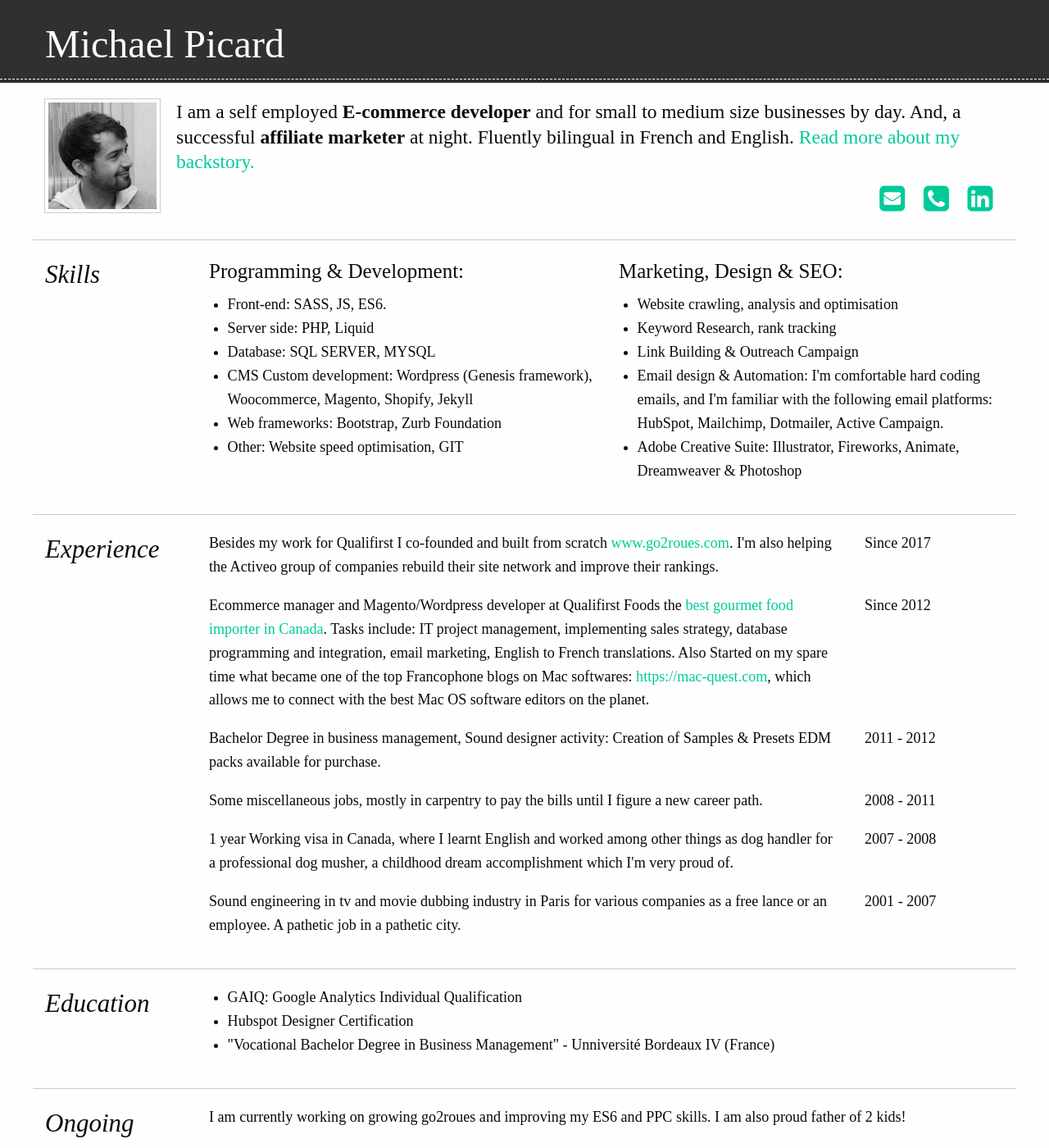
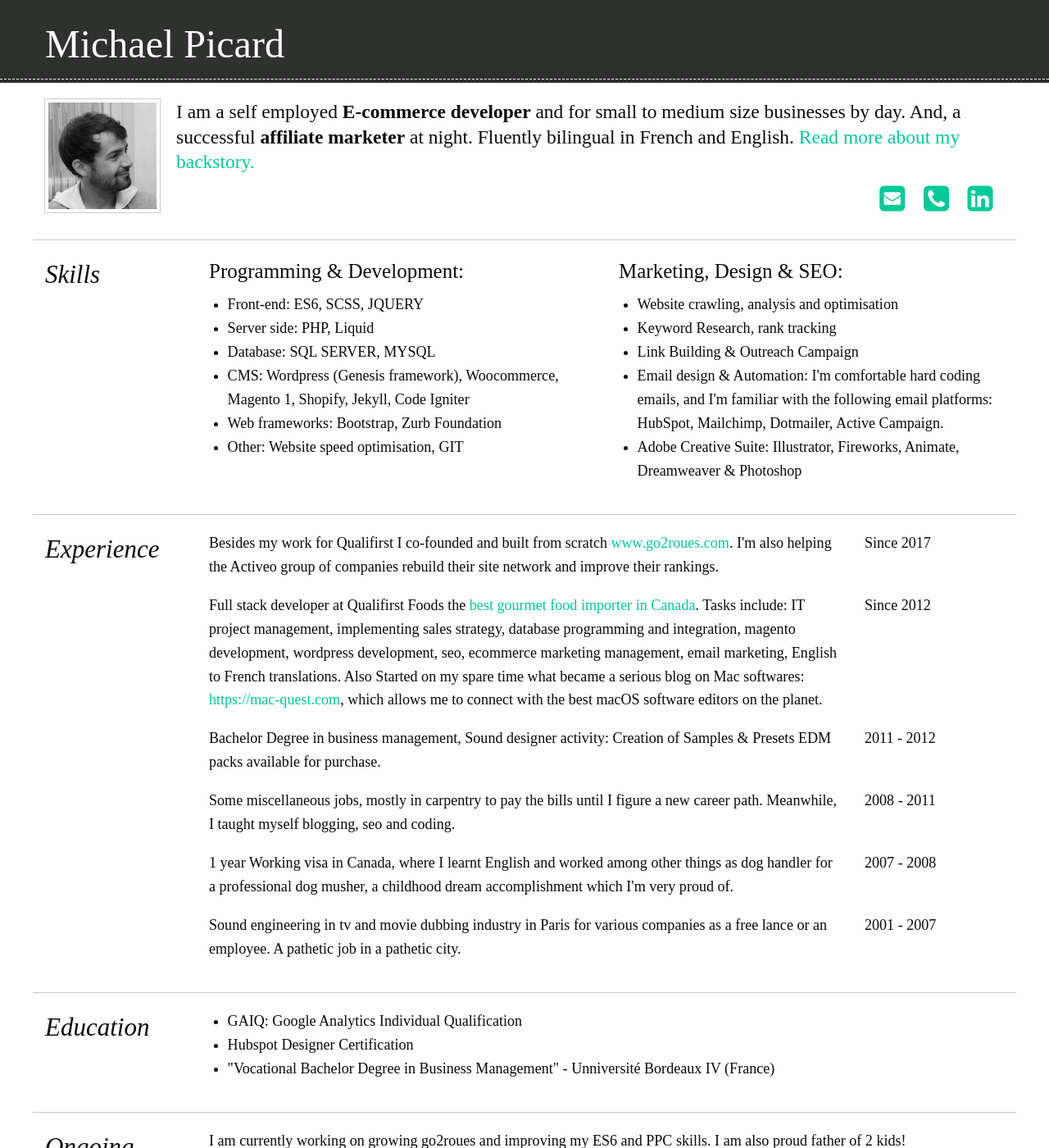
Before and after one commit to michael-picard/resume, a Jekyll site: the page built from index.html, in a window 1280 px wide and 1400 px high. Shown: the whole window at 82% size. Built offline with Jekyll 4.4.1, drawn with Linux system fonts in a browser that asks for light colours.

Commit message:
2018 update

```diff
--- a/index.html
+++ b/index.html
@@ -27,10 +27,10 @@
 			<div class="medium-5 columns">
 				<h4><!--i class="fa fa-code"></i--> Programming & Development:</h4>
 				<ul>
-					<li>Front-end: SASS, JS, ES6.</li>
+					<li>Front-end: ES6, SCSS, JQUERY</li>
 					<li>Server side: PHP, Liquid</li>
 					<li>Database: SQL SERVER, MYSQL</li>
-					<li>CMS Custom development: Wordpress (Genesis framework), Woocommerce, Magento, Shopify, Jekyll
+					<li>CMS: Wordpress (Genesis framework), Woocommerce, Magento 1, Shopify, Jekyll, Code Igniter
 					</li>
 					<li>Web frameworks: Bootstrap, Zurb Foundation</li>
 					<li>Other: Website speed optimisation, GIT</li>
@@ -72,13 +72,13 @@
 				<div class="clearfix"></div>
 				<div class="medium-8 columns medium-offset-2">
 					<ul class="no-bullet">
-						<li><span class="show-for-small-only">Since 2012: </span>Ecommerce manager and Magento/Wordpress
-							developer at Qualifirst Foods the <a href="http://www.qualifirst.com">best gourmet food
+						<li><span class="show-for-small-only">Since 2012: </span>Full stack
+							developer at Qualifirst Foods the <a href="https://www.qualifirst.com">best gourmet food
 								importer in Canada</a>. Tasks include: IT project management, implementing sales
-							strategy, database programming and integration, email marketing, English to French
-							translations. Also Started on my spare time what became one of the top Francophone blogs on
+							strategy, database programming and integration, magento development, wordpress development, seo, ecommerce marketing management, email marketing, English to French
+							translations. Also Started on my spare time what became a serious blog on
 							Mac softwares: <a href="https://mac-quest.com">https://mac-quest.com</a>, which allows me to
-							connect with the best Mac OS software editors on the planet.
+							connect with the best macOS software editors on the planet.
 						</li>
 					</ul>
 				</div>
@@ -105,7 +105,7 @@
 				<div class="medium-8 medium-offset-2 columns">
 					<ul class="no-bullet">
 						<li><span class="show-for-small-only">2008 - 2011: </span>Some miscellaneous jobs, mostly in
-							carpentry to pay the bills until I figure a new career path.
+							carpentry to pay the bills until I figure a new career path. Meanwhile, I taught myself blogging, seo and coding.
 						</li>
 					</ul>
 				</div>
```
